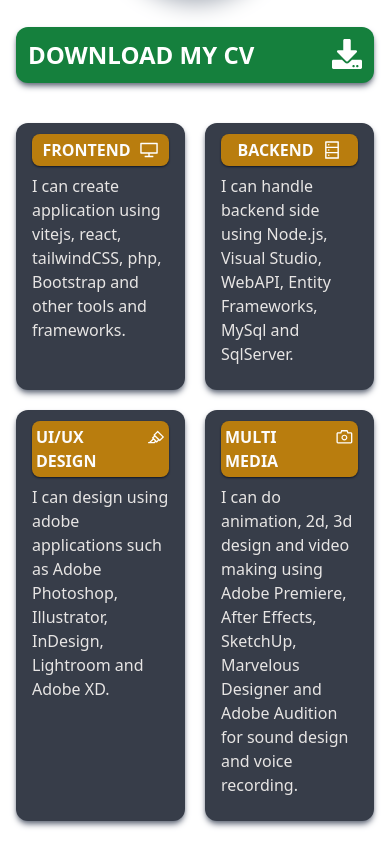
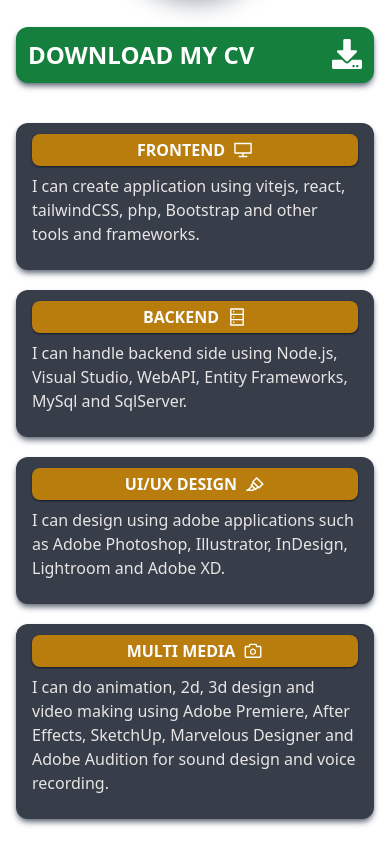
Before and after one commit to IpsAgelGithub12/TestingTaskPortfolio, a React (Vite) app: page / in a window 390 px wide. Shown: the part 1180-2024 px from the top of the page. Built offline with nearby package versions, Linux system fonts and the light colour scheme.

Commit message:
Fixed grid column in my profile

```diff
--- a/src/components/Profile.jsx
+++ b/src/components/Profile.jsx
@@ -162,7 +162,7 @@
           </a>
         </div>
 
-        <div className="grid grid-cols-2 md:grid-cols-4 lg:grid-cols-4 gap-5 mt-10">
+        <div className="grid grid-cols-1 md:grid-cols-2 lg:grid-cols-4 gap-5 mt-10">
           {/* <div className="absolute mx-[220px]">
             <div className="block rounded-full my-[-30px] pl-3 pt-3 bg-[#e29912] h-[50px] w-[50px]">
               <AiOutlineDesktop className="text-white" size={25} />
```
